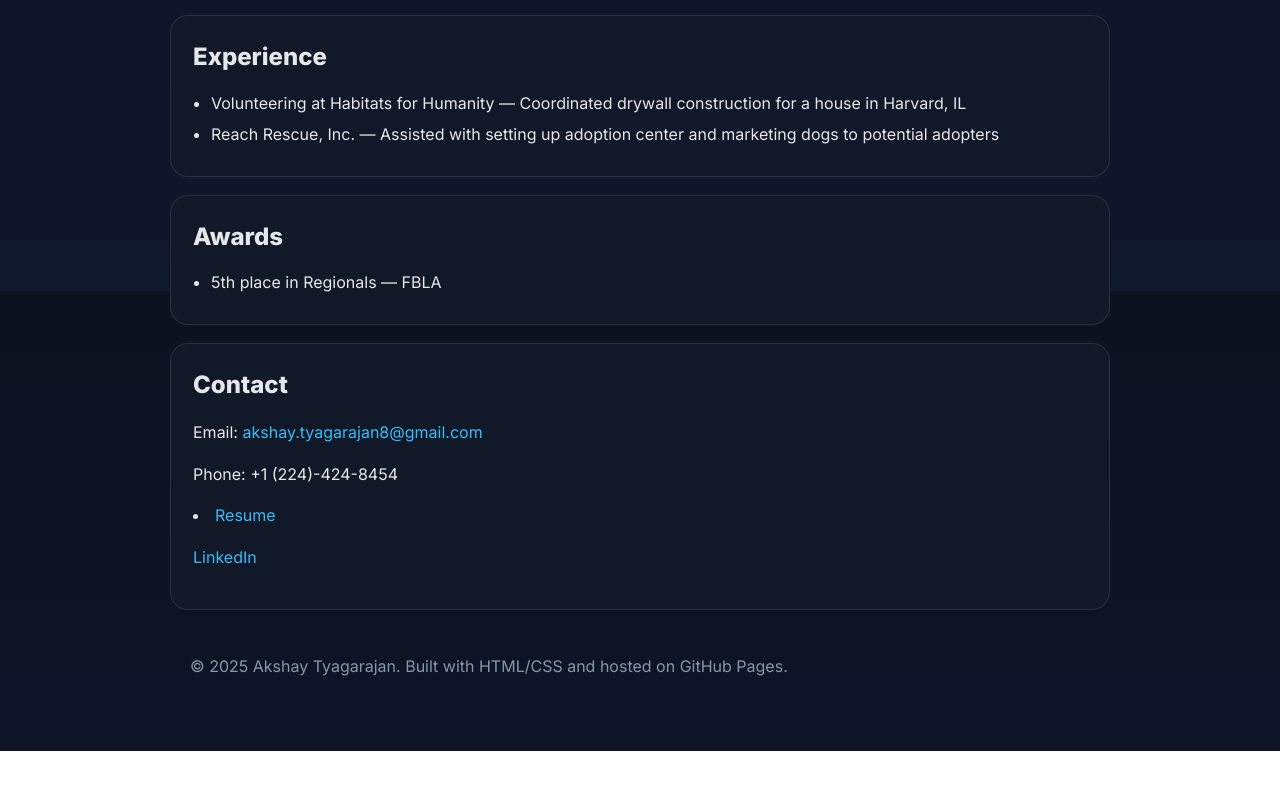
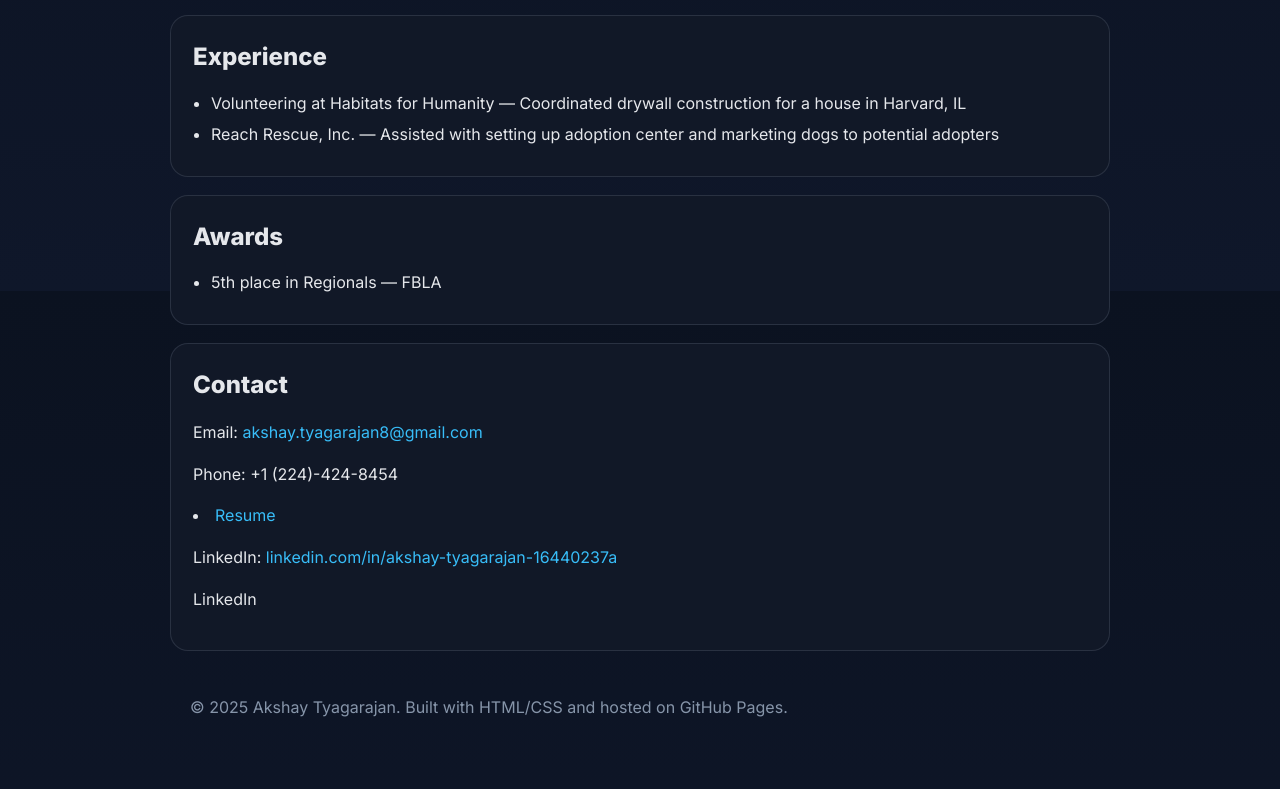
Before and after one commit to akshayt88/akshayt88.github.io, a plain HTML site: page index.html in a window 1280 px wide. Shown: the part 1309-2098 px from the top of the page. Before the commit the page ends 2060 px from the top, so only its background shows below. Drawn offline with Linux system fonts and the light colour scheme.

Commit message:
Update index.html

```diff
--- a/index.html
+++ b/index.html
@@ -163,7 +163,14 @@
       <p>Phone: +1 (224)-424-8454</p>
       <li><a href="https://docs.google.com/document/d/1SigmXiE9wARXBFwPhpIPSsl8T6VnAWT5BEKyPKdUicU/edit?usp=sharing" target="_blank">Resume</a></li>
       <p>
-  <a href="https://www.linkedin.com/in/akshay-tyagarajan-16440237a/?trk=opento_sprofile_goalscard" target="_blank">
+  <p>
+  LinkedIn:
+  <a href="https://www.linkedin.com/in/akshay-tyagarajan-16440237a/?trk=opento_sprofile_goalscard"
+     target="_blank" rel="noopener">
+    linkedin.com/in/akshay-tyagarajan-16440237a
+  </a>
+</p>
+
     LinkedIn
   </a>
 </p>
```
